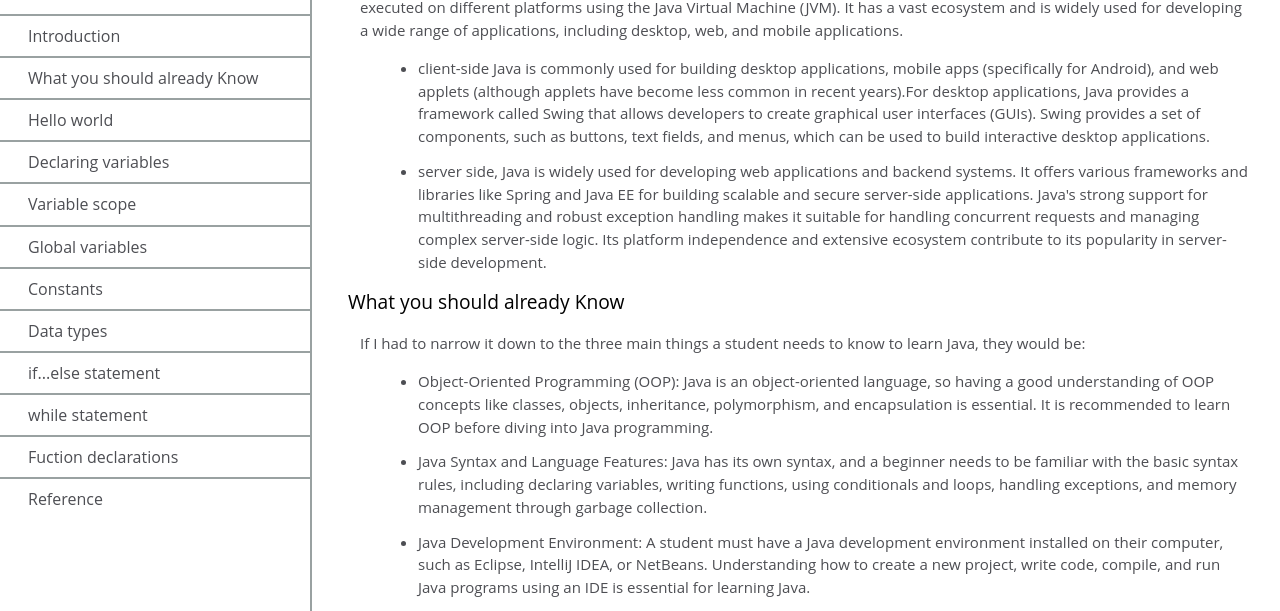
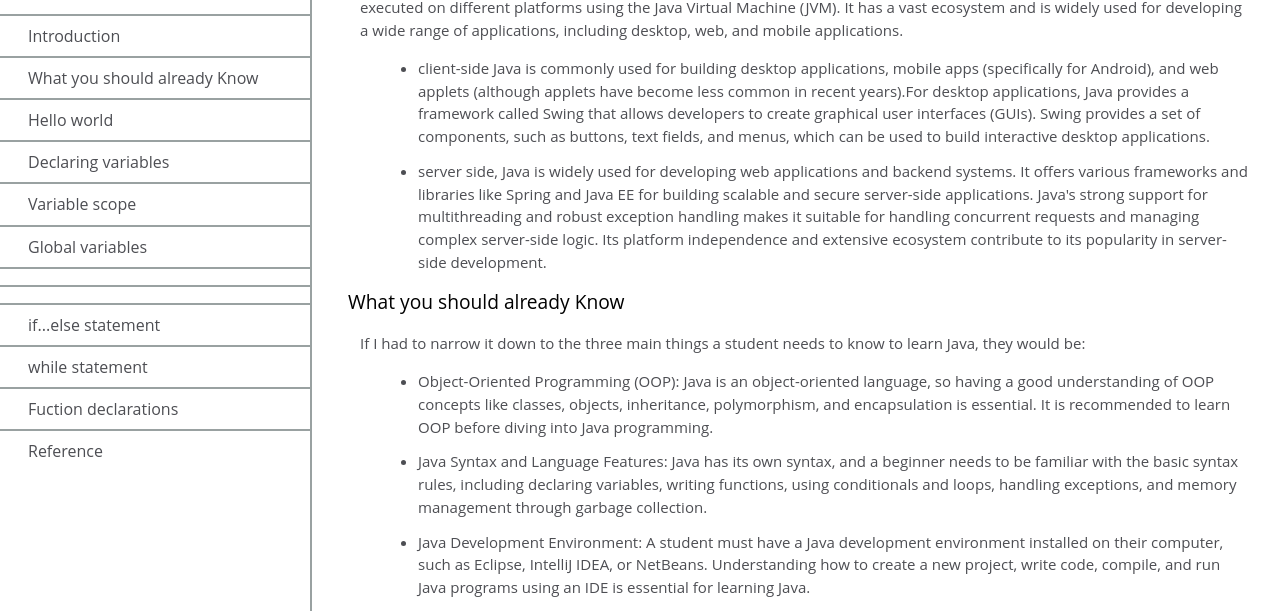
Before and after one commit to AnujRathour/JavaDocumentation, a plain HTML site: page index.html in a window 1280 px wide. Shown: the part 121-732 px from the top of the page. Drawn offline with Linux system fonts and the light colour scheme.

Commit message:
navbar_Modified

```diff
--- a/index.html
+++ b/index.html
@@ -18,11 +18,11 @@
             <li><a class="nav-link" href="#Declaring_variables">Declaring variables</a></li>
             <li><a class="nav-link" href="#Variable_scope">Variable scope</a></li>
             <li><a class="nav-link" href="#Global_variables">Global variables</a></li>
-            <li><a class="nav-link" href="#Constants">Constants</a></li>
-            <li><a class="nav-link" href="#Data_types">Data types</a></li>
-            <li><a class="nav-link" href="#if...else_statement">if...else statement</a></li>
+            <li><a class="nav-link" href="#Constants"></a></li>
+            <li><a class="nav-link" href="#Data_types"></a></li>
+            <li><a class="nav-link" href="#if...else statement">if...else statement</a></li>
             <li><a class="nav-link" href="#while_statement">while statement</a></li>
-            <li><a class="nav-link" href="#Function_declarations">Fuction declarations</a></li>
+            <li><a class="nav-link" href="#Fuction_declarations">Fuction declarations</a></li>
             <li><a class="nav-link" href="#Reference">Reference</a></li>
         </ul>
     </nav>
@@ -144,7 +144,9 @@
                     are called class variables or static variables. They have class scope and are shared
                     among all instances of the class. They can be accessed without creating an instance of the class.
                 </li>
-                <p>Example:</p>
+
+             </ul>
+              <p>Example:</p>
                 <code>public class MyClass {
                     private static int count; // class variable
 
@@ -157,10 +159,9 @@
                     }
                 }
                 </code>
-             </ul>
            </article>
         </section>
-        <section class=""main-section id="Global_variables">
+    <section class=""main-section id="Global_variables">
             <header>Global variables</header>
             <article>
             <p>In Java, global variables, also known as class-level variables,
@@ -304,7 +305,7 @@
                     public static void main(String[] args) {
                         int count = 0;
 
-                        while (count < 5) {
+                        while (count!= 5) {
                             System.out.println("Count: " + count);
                             count++;
                         }
@@ -314,7 +315,7 @@
             </article>
         </section>
 
-            <section class="main-section"id="Function_declarations">
+            <section class="main-section" id="Function_declarations">
         <header>Function declarations</header>
         <article>
         <p>In Java, functions are declared as methods within a class. A method is a block
```
